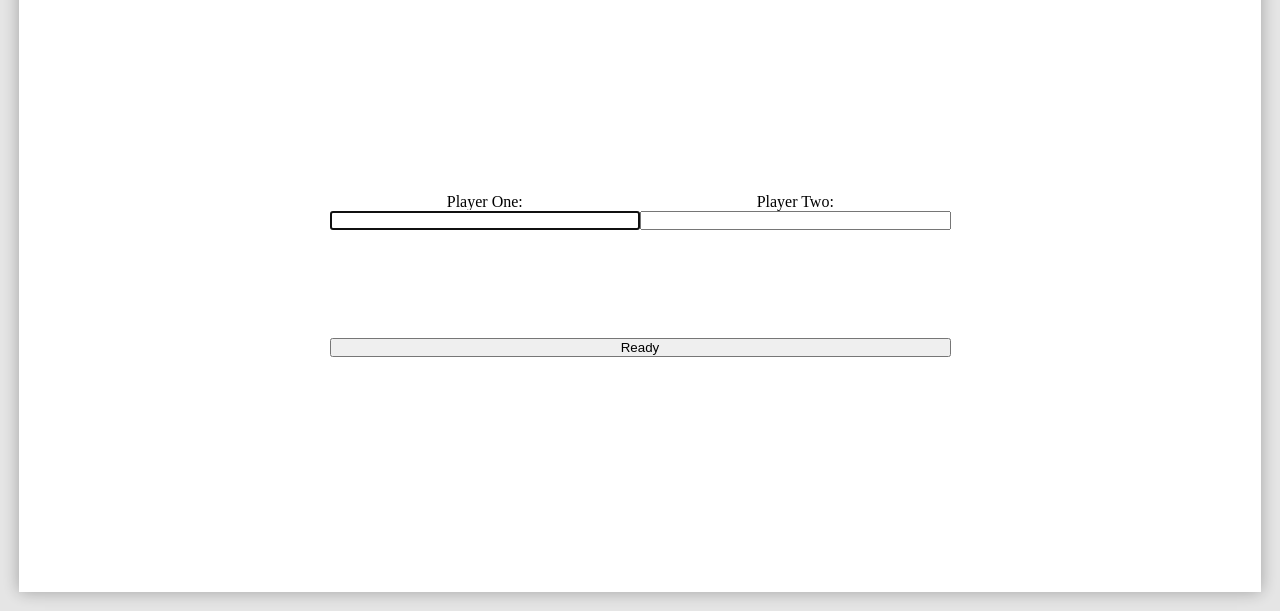
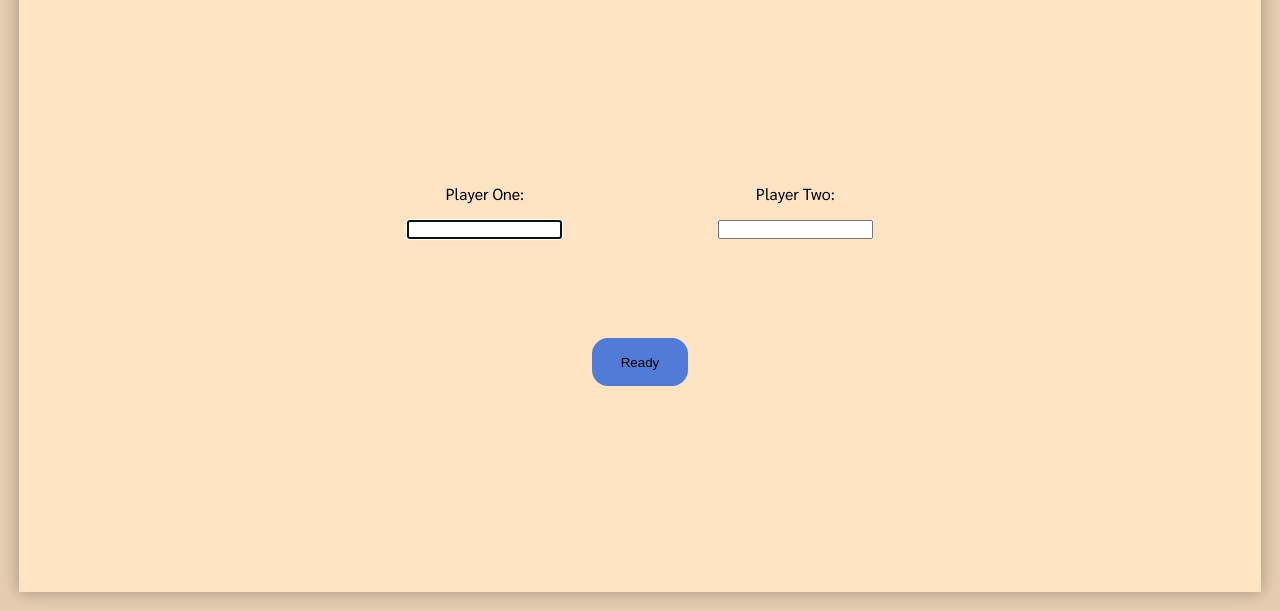
Before and after one commit to Dana-Hong/tic-tac-toe, a plain HTML site: page index.html in a window 1280 px wide. Shown: the part 189-800 px from the top of the page. Drawn offline with Linux system fonts and the light colour scheme.

Commit message:
Modify Styling

```diff
--- a/index.html
+++ b/index.html
@@ -6,6 +6,9 @@
     <meta name="viewport" content="width=device-width, initial-scale=1.0">
     <title>Tic-Tac-Toe fun!</title>
     <link rel="stylesheet" href="style.css">
+    <link rel="preconnect" href="https://fonts.googleapis.com">
+    <link rel="preconnect" href="https://fonts.gstatic.com" crossorigin>
+    <link href="https://fonts.googleapis.com/css2?family=Sarabun&display=swap" rel="stylesheet">
     <script src="script.js" defer></script>
 </head>
 <body>
--- a/style.css
+++ b/style.css
@@ -6,6 +6,14 @@
   padding: 0;
   margin: 0;
   /* border: solid red 1px; */
+}
+
+button,
+button::before,
+button::after {
+    box-sizing: border-box;
+    border: none;
+    background: none;
 }
 
 html {
@@ -20,6 +28,8 @@ body {
     display: grid;
     grid-template: 1fr 4fr 1fr / 1fr 4fr 1fr;
     position: relative;
+    background-color: bisque;
+    font-family: 'Sarabun', sans-serif;
 }
 
 .player-info-page {
@@ -70,6 +80,7 @@ header {
 .player-creation-screen {
     width: 100%;
     height: 100%;
+    background-color: bisque;
     border: 0;
     box-shadow: 0 0 1rem rgb(0 0 0 / .3);
     top: 50%;
@@ -94,9 +105,15 @@ label {
     text-align: center;
 }
 
+input {
+    width: 50%;
+}
+
 .player {
     display: flex;
     flex-direction: column;
+    align-items: center;
+    gap: 1rem;
 }
 
 .player-one {
@@ -109,8 +126,16 @@ label {
 }
 
 #create-player-btn {
+    grid-area: 3 / 2 / 4 / 4;
+}
+
+#create-player-btn, .new-game, .play-again {
     align-self: start;
-    grid-area: 3 / 2 / 4 / 4;
+    justify-self: center;
+    height: 3rem;
+    width: 6rem;
+    border-radius: 1rem;
+    background: rgb(80, 123, 214);
 }
 
 .game-over-modal {
```
